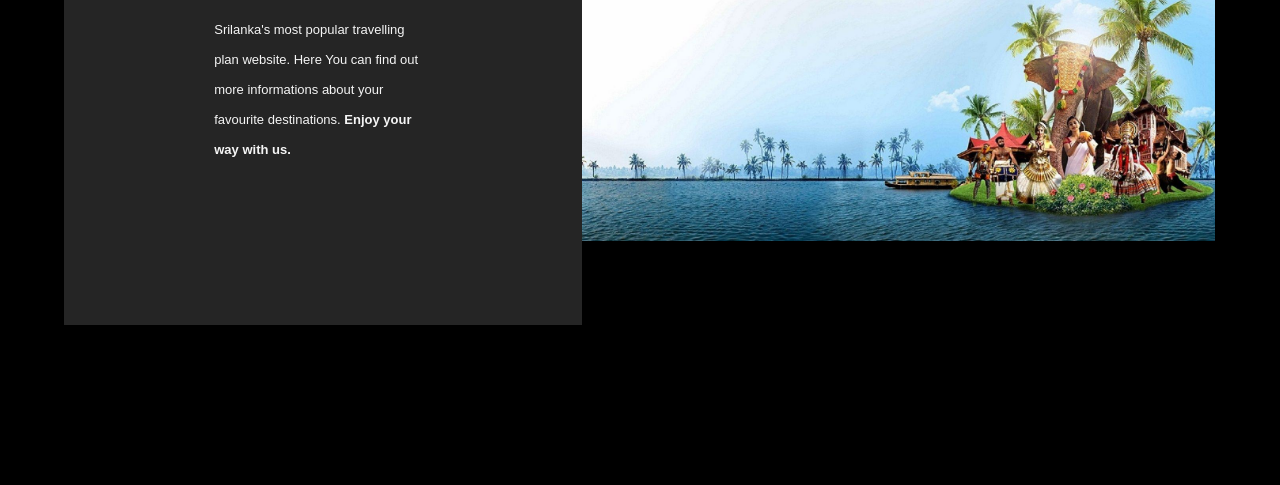
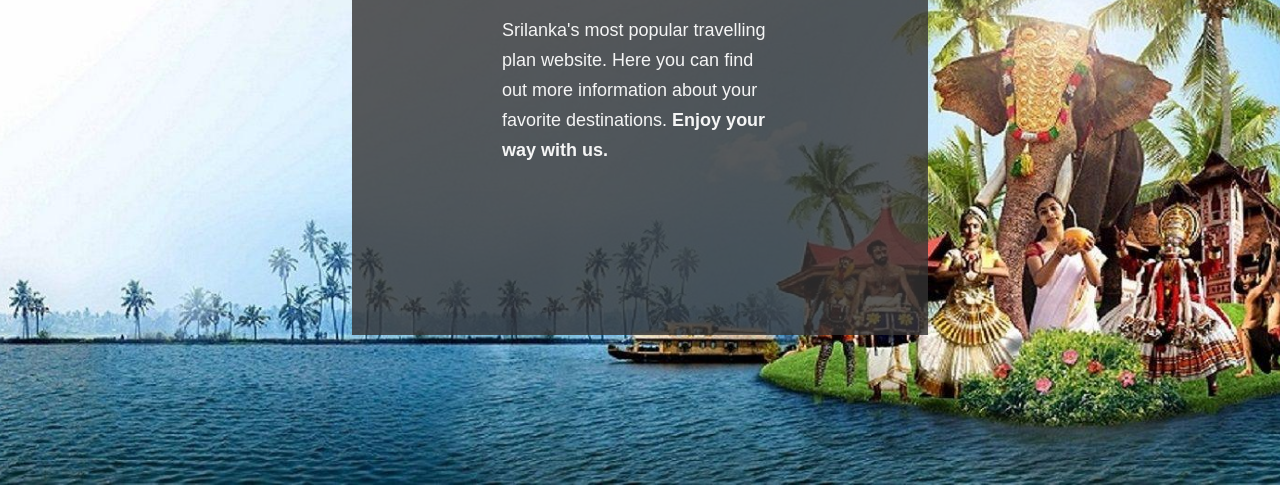
Before and after one commit to HimanSalaf/Srilankan-Tourism, a plain HTML site: page about.html in a window 1280 px wide. Shown: the part 349-834 px from the top of the page. Drawn offline with Linux system fonts and the light colour scheme.

Commit message:
third commit

```diff
--- a/about.html
+++ b/about.html
@@ -2,34 +2,36 @@
 <html lang="en">
 <head>
     <meta charset="UTF-8">
-    <meta http-equiv="X-UA-Compatible" content="IE=edge">
     <meta name="viewport" content="width=device-width, initial-scale=1.0">
     <title>About us</title>
     <style>
         *{
             margin: 0;
             padding: 0;
-    font-family: 'Poppins',sans-serif;
+            font-family: 'Poppins', sans-serif;
             box-sizing: border-box;
         }
 
         body{
-    background-color:black;
-    display: flex;
-    justify-content: center;
+            background-color: black;
         }
 
         .sec{
-    background: url(tour.jpg) no-repeat right;
-    background-size: 55%;
-    padding: 150px 0;
+            background: url('tour.jpg') no-repeat center center fixed;
+            background-size: cover;
+            padding: 50px 0;
+            display: flex;
+            justify-content: center;
+            align-items: center;
         }
 
         .title{
-    width: 45%;
-    float: left;
-    background-color: rgba(128, 128, 128, 0.288);
-    padding: 150px;
+            width: 80%;
+            max-width: 600px;
+            margin: 0 auto;
+            background-color: rgba(52, 51, 51, 0.8);
+            padding: 30px;
+            text-align: center;
         }
 
         .title h1{
@@ -40,22 +42,37 @@ body{
         }
 
         .text{
-    font-size: 13px;
+            font-size: 16px;
             color: whitesmoke;
             line-height: 30px;
-    margin-bottom: 10px;
+            margin-bottom: 20px;
+        }
+
+        @media (min-width: 768px){
+            .sec{
+                padding: 150px 0;
+            }
+
+            .title{
+                width: 45%;
+                padding: 150px;
+                display: inline-block;
+                vertical-align: middle;
+                text-align: left;
+            }
+
+            .text{
+                font-size: 18px;
+            }
         }
     </style>
-
 </head>
 <body>
     <section class="sec">
         <div class="title">
             <h1>About Us</h1>
             <p class="text">
-                Srilanka's most popular travelling plan website.
-                Here You can find out more informations about your favourite destinations.
-                <b>Enjoy your way with us.</b>
+                Srilanka's most popular travelling plan website. Here you can find out more information about your favorite destinations. <strong>Enjoy your way with us.</strong>
             </p>
         </div>
     </section>
--- a/style.css
+++ b/style.css
@@ -5,9 +5,7 @@
   font-family: 'Poppins', sans-serif;
 }
 body{
-  background-image: url("Lanka.jpg");
-  background-repeat:unset;
-  background-size: 100%;
+  background-color: #f1f1f1;
   color: white;
 }
 .gal:hover {
```
Also changed, not shown: index.html (+98 -0 lines). Lines whose indentation alone changed are shown as unchanged.
